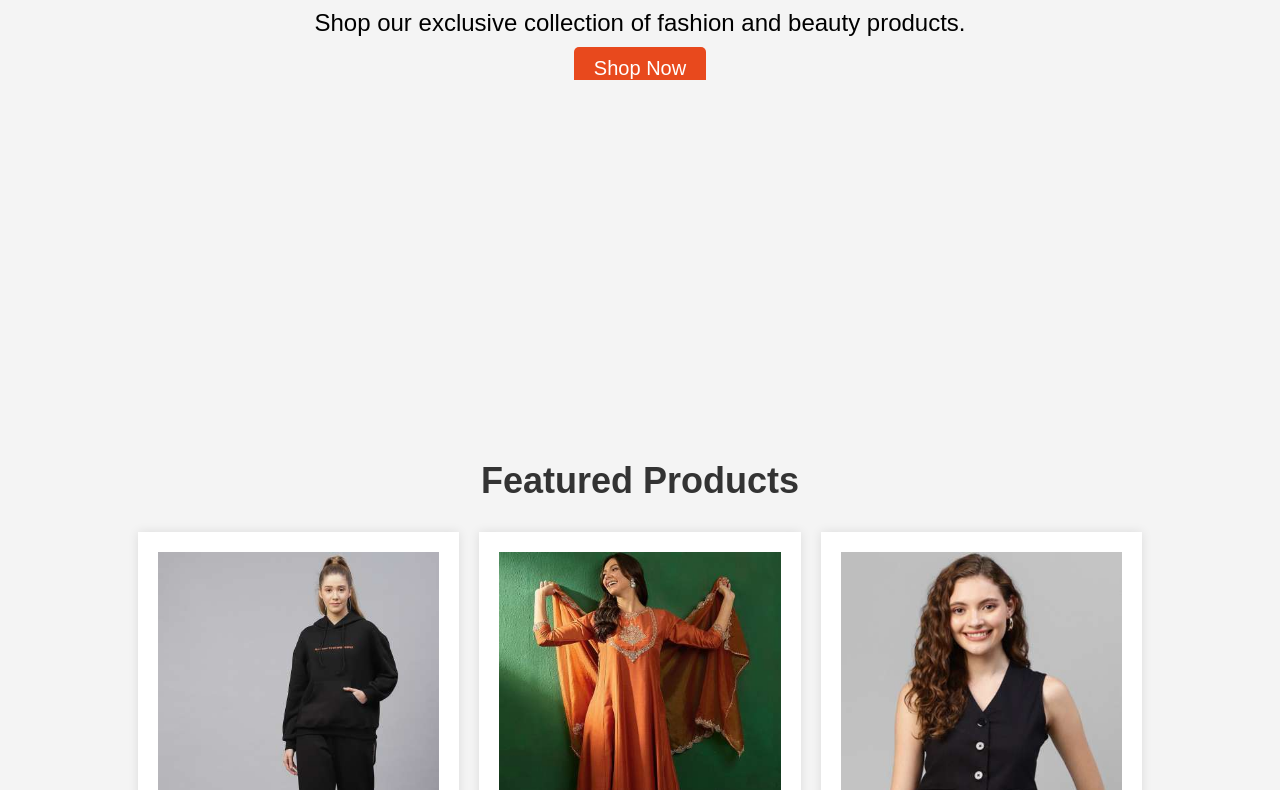
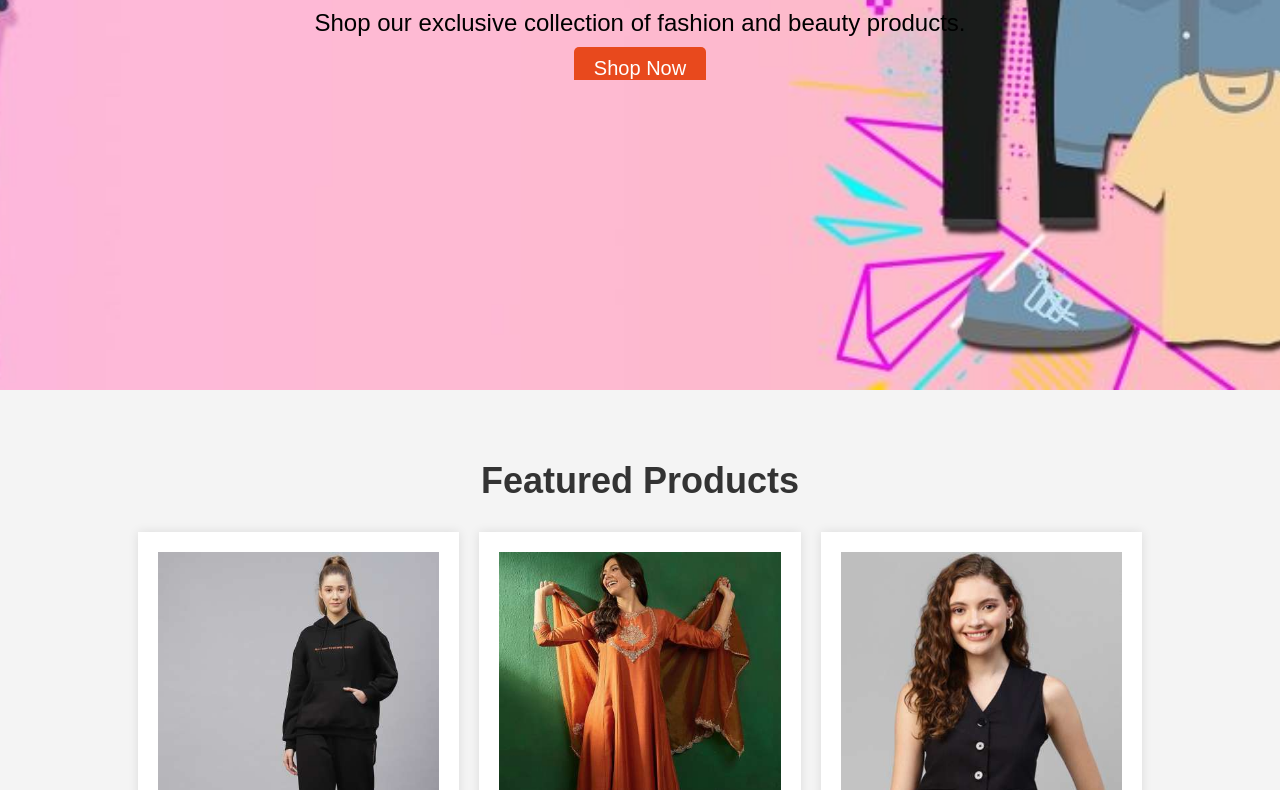
Before and after one commit to Amrutha-MU/E-commerce.github.io, a plain HTML site: page index.html in a window 1280 px wide. Shown: the part 360-1150 px from the top of the page. Drawn offline with Linux system fonts and the light colour scheme.

Commit message:
Update style.css

```diff
--- a/style.css
+++ b/style.css
@@ -50,7 +50,7 @@ header nav ul li a:hover {
 
 /* Banner Section */
 .banner {
-    background: url('images/banner.jpg') no-repeat center center/cover;
+    background: url('banner.jpg') no-repeat center center/cover;
     height: 500px;
     text-align: center;
     color: #fff;
```
